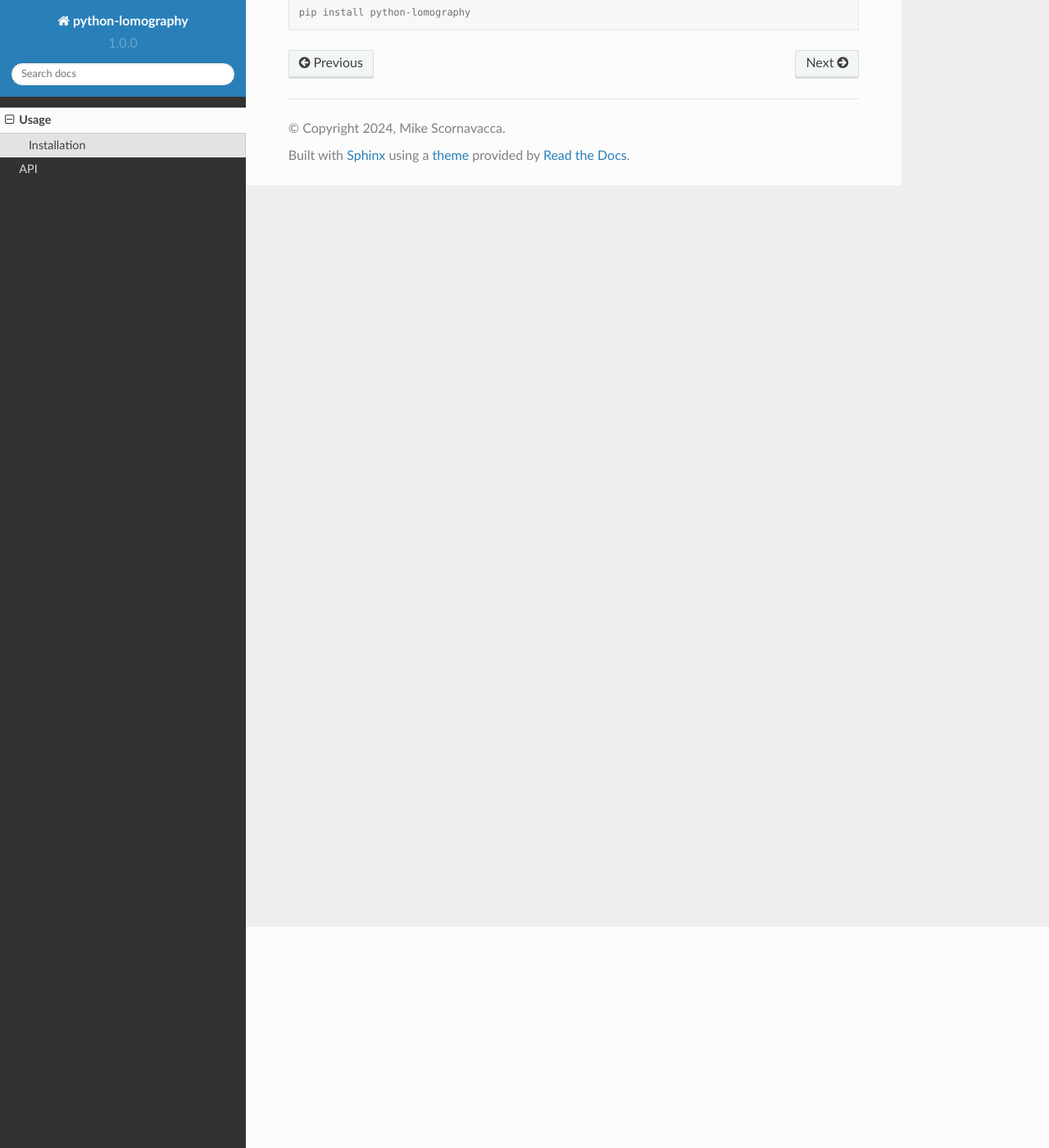
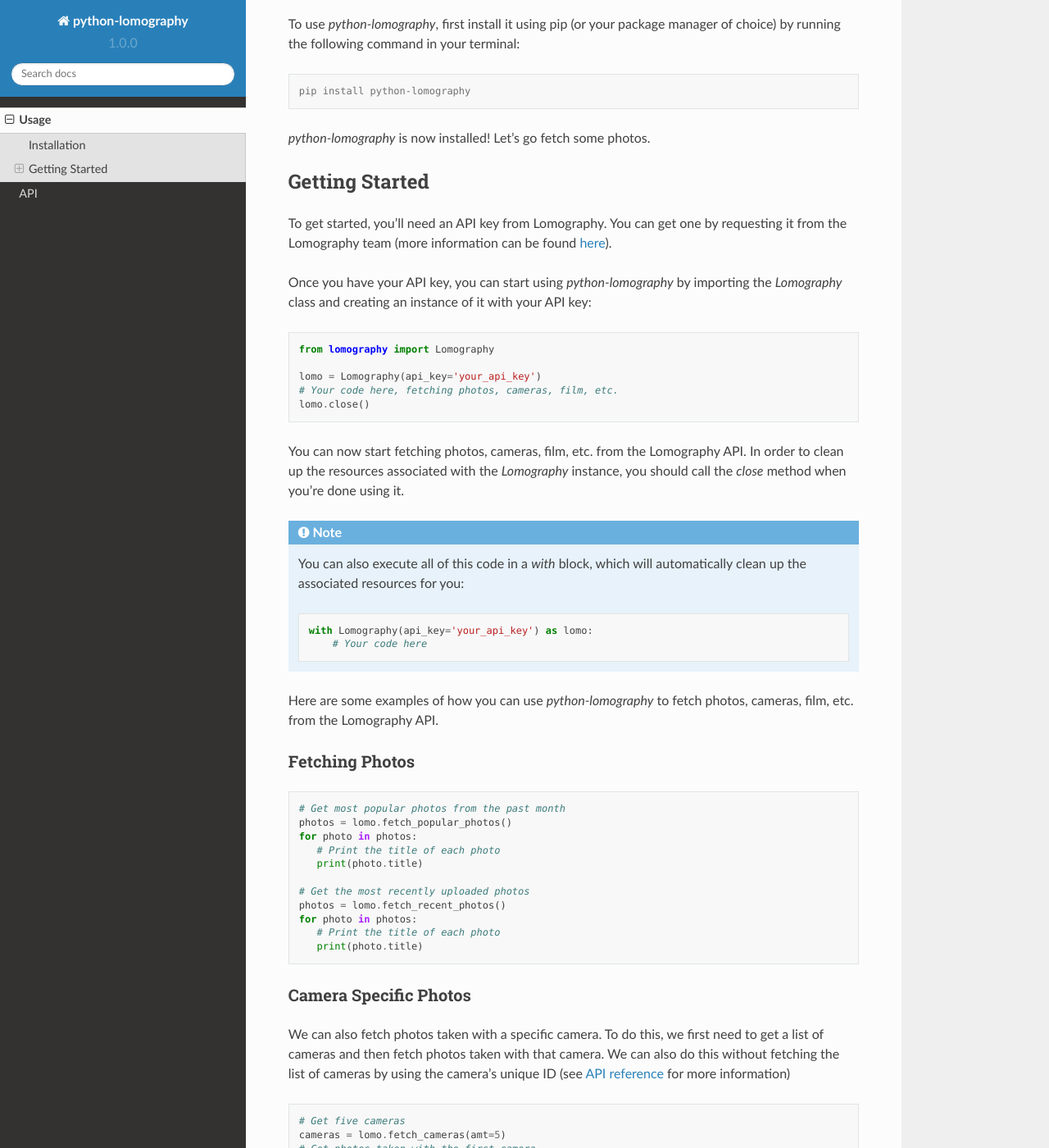
Before and after one commit to scornz/python-lomography, a Sphinx documentation site: the page built from docs/source/usage.rst, in a window 1280 px wide and 1400 px high, scrolled down 270 px. Shown: the whole window at 82% size. Built offline with Sphinx 7.4.7 and the Read the Docs theme 2.0.0, drawn with Linux system fonts in a browser that asks for light colours; some of the changed text lies outside the part shown.

Commit message:
docs: update all docs

```diff
--- a/docs/source/api.rst
+++ b/docs/source/api.rst
@@ -1,5 +1,7 @@
 API
 ===
+
+.. _api:
 
 This page provides a detailed description of every class and function provided
 by the `lomography` module. It is seperated into two sections: the synchronous
--- a/docs/source/index.rst
+++ b/docs/source/index.rst
@@ -16,7 +16,7 @@
 --------
 
 .. toctree::
-   :maxdepth: 2
+   :maxdepth: 3
 
    usage
    api
--- a/docs/source/usage.rst
+++ b/docs/source/usage.rst
@@ -1,13 +1,112 @@
 Usage
 =====
+
+This page includes all the information you need to get started with
+`python-lomography`. If you're looking for more detailed information, check
+out the :ref:`API reference <api>`.
 
 .. _installation:
 
 Installation
 ------------
 
-To use python-lomography, first install it using pip:
+To use `python-lomography`, first install it using pip (or your package
+manager of choice) by running the following command in your terminal:
 
 .. code-block:: console
 
    pip install python-lomography
+
+`python-lomography` is now installed! Let's go fetch some photos.
+
+Getting Started
+---------------
+
+To get started, you'll need an API key from Lomography. You can get one by
+requesting it from the Lomography team (more information can be found
+`here <https://www.lomography.com/api/>`_).
+
+Once you have your API key, you can start using `python-lomography` by
+importing the `Lomography` class and creating an instance of it with your
+API key:
+
+.. code-block:: python
+
+   from lomography import Lomography
+
+   lomo = Lomography(api_key='your_api_key')
+   # Your code here, fetching photos, cameras, film, etc.
+   lomo.close()
+
+You can now start fetching photos, cameras, film, etc. from the Lomography API.
+In order to clean up the resources associated with the `Lomography` instance,
+you should call the `close` method when you're done using it.
+
+.. note::
+
+   You can also execute all of this code in a `with` block, which will automatically
+   clean up the associated resources for you:
+
+   .. code-block:: python
+
+      with Lomography(api_key='your_api_key') as lomo:
+          # Your code here
+
+Here are some examples of how you can use `python-lomography` to fetch photos,
+cameras, film, etc. from the Lomography API.
+
+Fetching Photos
+~~~~~~~~~~~~~~~~
+.. code-block:: python
+
+   # Get most popular photos from the past month
+   photos = lomo.fetch_popular_photos()
+   for photo in photos:
+      # Print the title of each photo
+      print(photo.title)
+
+   # Get the most recently uploaded photos
+   photos = lomo.fetch_recent_photos()
+   for photo in photos:
+      # Print the title of each photo
+      print(photo.title)
+
+Camera Specific Photos
+~~~~~~~~~~~~~~~~~~~~~~
+
+We can also fetch photos taken with a specific camera. To do this, we first
+need to get a list of cameras and then fetch photos taken with that camera.
+We can also do this without fetching the list of cameras by using the camera's
+unique ID (see :ref:`API reference <api>` for more information)
+
+.. code-block:: python
+
+   # Get five cameras
+   cameras = lomo.fetch_cameras(amt=5)
+   # Get photos taken with the first camera
+   camera = cameras[0]
+
+   # Get the most popular photos taken with the camera
+   popular_photos = camera.fetch_popular_photos(amt=10)
+   # Get the most popular photos taken with the camera
+   recent_photos = camera.fetch_recent_photos(amt=10)
+
+Film Specific Photos
+~~~~~~~~~~~~~~~~~~~~~~
+
+We can do the same with films.
+
+.. code-block:: python
+
+   # Get five films
+   films = lomo.fetch_films(amt=5)
+   # Get photos taken with the first film
+   film = films[0]
+
+   # Get the most popular photos taken with the film
+   popular_photos = film.fetch_popular_photos(amt=10)
+   # Get the most popular photos taken with the film
+   recent_photos = film.fetch_recent_photos(amt=10)
+
+For more information on the available methods, classes, and attributes, check
+out the :ref:`API reference <api>`.
```
